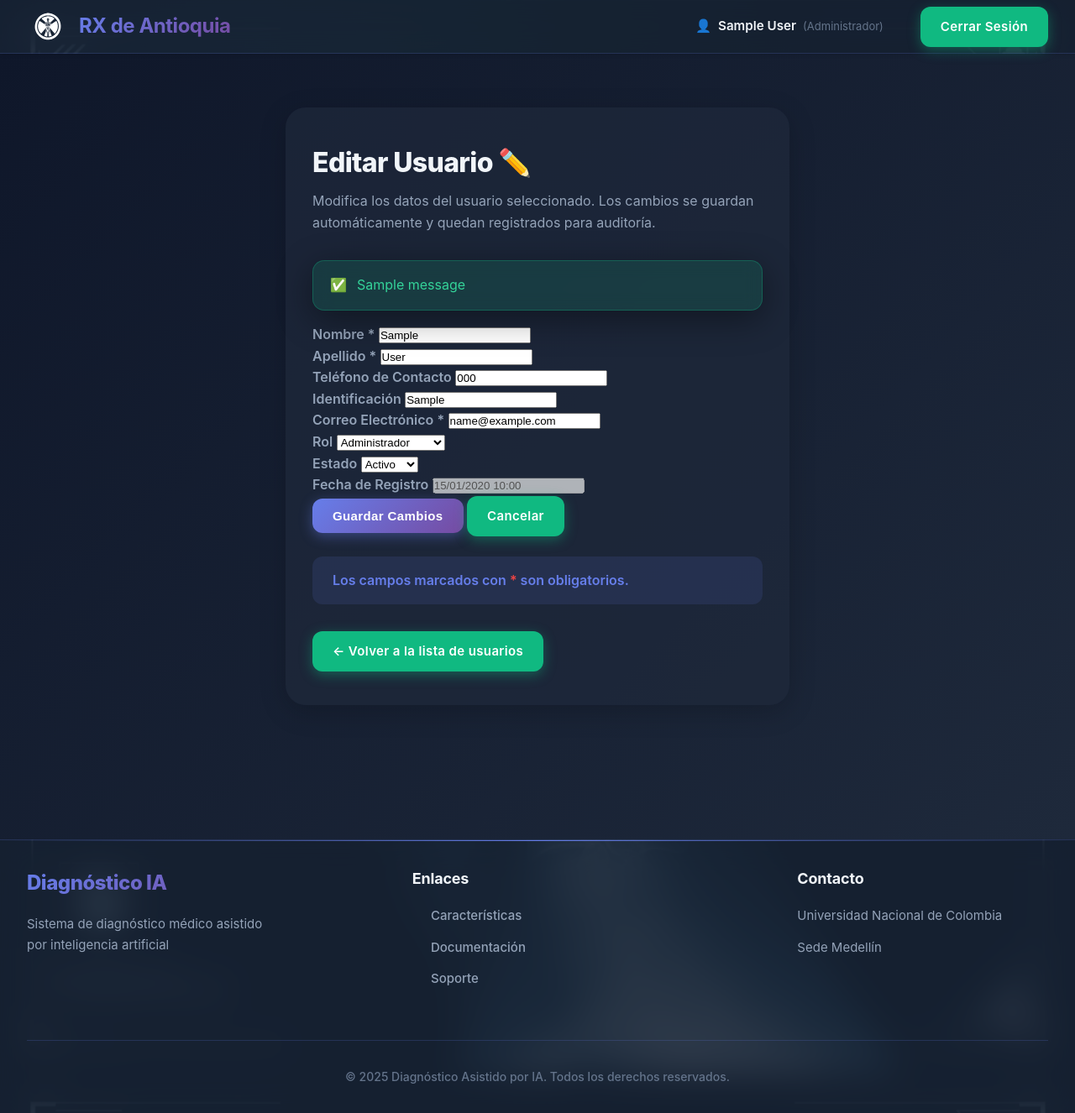
After one commit to Cristian-MarinUn/diagnostico_rx_ia, a Django app: page /users/edit/1/ in a window 1280 px wide. The commit adds this page. Shown: the whole page at 84% size. Run offline with Django 5.2, Linux system fonts and the light colour scheme; a user stored in the database is signed in; tables that the repository leaves empty hold one stand-in row (values such as "Sample post"); one stand-in notice (Sample message) is shown; data that the repository does not hold is empty.

Commit message:
mejorando detalles

```diff
--- /dev/null
+++ b/users/templates/users/admin_user_edit.html
@@ -0,0 +1,133 @@
+{% extends 'core/base.html' %}
+{% load static %}
+
+{% block title %}Editar Usuario - {{ user_obj.get_full_name }}{% endblock %}
+
+{% block extra_css %}
+<link rel="stylesheet" href="{% static 'users/css/dashboard.css' %}">
+<style>
+    .edit-user-card {
+        background: rgba(30, 41, 59, 0.7);
+        border-radius: 1.5rem;
+        padding: 2.5rem 2rem;
+        box-shadow: 0 8px 32px rgba(0,0,0,0.18);
+        max-width: 600px;
+        margin: 0 auto;
+        margin-top: 2rem;
+    }
+    .edit-user-title {
+        font-size: 2rem;
+        font-weight: 800;
+        color: var(--text-primary);
+        margin-bottom: 0.5rem;
+        letter-spacing: -0.02em;
+        display: flex;
+        align-items: center;
+        gap: 0.5rem;
+    }
+    .edit-user-desc {
+        color: var(--text-secondary);
+        margin-bottom: 2rem;
+    }
+    .form-group label {
+        color: var(--text-secondary);
+        font-weight: 600;
+        margin-bottom: 0.5rem;
+    }
+    .form-check {
+        margin-bottom: 0.5rem;
+    }
+    .alert-info {
+        background: rgba(102, 126, 234, 0.12);
+        color: var(--primary-color);
+        border-radius: 0.75rem;
+        padding: 1rem 1.5rem;
+        margin-top: 1.5rem;
+        font-weight: 600;
+    }
+</style>
+{% endblock %}
+
+{% block content %}
+<div class="dashboard-wrapper admin-dashboard">
+    <div class="dashboard-container">
+        <div class="edit-user-card">
+            <div class="edit-user-title">Editar Usuario ✏️</div>
+            <div class="edit-user-desc">Modifica los datos del usuario seleccionado. Los cambios se guardan automáticamente y quedan registrados para auditoría.</div>
+            {% if messages %}
+                {% for message in messages %}
+                    <div class="alert alert-{{ message.tags }}">
+                        <span>{% if message.tags == 'error' %}⚠️{% else %}✅{% endif %}</span>
+                        <span>{{ message }}</span>
+                    </div>
+                {% endfor %}
+            {% endif %}
+            <form method="post" id="editUserForm">
+                {% csrf_token %}
+                <div class="form-group">
+                    <label>Nombre <span class="required">*</span></label>
+                    <input type="text" name="first_name" class="form-control" value="{{ form.first_name.value|default:user_obj.first_name }}" placeholder="Nombre" required>
+                </div>
+                <div class="form-group">
+                    <label>Apellido <span class="required">*</span></label>
+                    <input type="text" name="last_name" class="form-control" value="{{ form.last_name.value|default:user_obj.last_name }}" placeholder="Apellido" required>
+                </div>
+                <div class="form-group">
+                    <label>Teléfono de Contacto</label>
+                    <input type="tel" name="telefono" class="form-control" value="{{ form.telefono.value|default:user_obj.telefono }}" placeholder="+57300123456">
+                </div>
+                <div class="form-group">
+                    <label>Identificación</label>
+                    <input type="text" name="identificacion" class="form-control" value="{{ form.identificacion.value|default:user_obj.identificacion }}">
+                </div>
+                <div class="form-group">
+                    <label>Correo Electrónico <span class="required">*</span></label>
+                    <input type="email" name="email" class="form-control" value="{{ form.email.value|default:user_obj.email }}" required>
+                </div>
+                <div class="form-group">
+                    <label>Rol</label>
+                    <select name="rol" class="form-control">
+                        {% for value, label in form.fields.rol.choices %}
+                            <option value="{{ value }}" {% if form.rol.value == value or user_obj.rol == value %}selected{% endif %}>{{ label }}</option>
+                        {% endfor %}
+                    </select>
+                </div>
+                <div class="form-group">
+                    <label>Estado</label>
+                    <select name="estado" class="form-control">
+                        <option value="True" {% if form.estado.value == 'True' or user_obj.estado %}selected{% endif %}>Activo</option>
+                        <option value="False" {% if form.estado.value == 'False' or not user_obj.estado %}selected{% endif %}>Inactivo</option>
+                    </select>
+                </div>
+                <div class="form-group">
+                    <label>Fecha de Registro</label>
+                    <input type="text" class="form-control" value="{{ user_obj.fecha_registro|date:'d/m/Y H:i' }}" disabled>
+                </div>
+                <div class="form-actions">
+                    <button type="submit" class="btn btn-primary">Guardar Cambios</button>
+                    <a href="{% url 'users:user_profile' user_obj.id %}" class="btn btn-secondary">Cancelar</a>
+                </div>
+            </form>
+            <div class="alert-info">Los campos marcados con <span style="color: #ef4444;">*</span> son obligatorios.</div>
+            <a href="{% url 'users:user_list' %}" class="btn btn-secondary" style="margin-top: 2rem;">← Volver a la lista de usuarios</a>
+        </div>
+    </div>
+</div>
+{% endblock %}
+
+{% block extra_js %}
+<script>
+    document.addEventListener('DOMContentLoaded', function() {
+        const form = document.getElementById('editUserForm');
+        form.addEventListener('submit', function(e) {
+            const firstName = document.querySelector('input[name="first_name"]').value.trim();
+            const lastName = document.querySelector('input[name="last_name"]').value.trim();
+            if (!firstName || !lastName) {
+                e.preventDefault();
+                alert('El nombre y apellido son requeridos');
+                return false;
+            }
+        });
+    });
+</script>
+{% endblock %}
--- a/users/urls.py
+++ b/users/urls.py
@@ -1,5 +1,8 @@
 from django.urls import path
 from . import views
+from . import views_user_profile
+from . import views_admin_user_edit
+from . import views_deactivate_user
 from .views import Verify2FAView
 
 app_name = 'users'
@@ -18,6 +21,12 @@ urlpatterns = [
     path('profile/', views.profile_view, name='profile'),
     path('profile/edit/', views.profile_edit_view, name='profile_edit'),
     path('profile/change-password/', views.change_password_view, name='change_password'),
+    # Perfil de usuario específico (solo admin)
+    path('profile/<int:user_id>/', views_user_profile.user_profile_view, name='user_profile'),
+    # Edición de usuario específico (solo admin)
+    path('edit/<int:user_id>/', views_admin_user_edit.admin_user_edit_view, name='admin_user_edit'),
+    # Desactivar usuario (AJAX)
+    path('deactivate_user/', views_deactivate_user.deactivate_user, name='deactivate_user'),
     path('dashboard/', views.dashboard_view, name='dashboard'),
     path('dashboard/user/', views.user_dashboard_view, name='user_dashboard'),
     path('dashboard/admin/', views.admin_dashboard_view, name='admin_dashboard'),
--- /dev/null
+++ b/users/views_admin_user_edit.py
@@ -0,0 +1,38 @@
+from django.shortcuts import render, get_object_or_404, redirect
+from authentication.models import User
+from django.contrib import messages
+from django import forms
+
+
+class AdminUserEditForm(forms.ModelForm):
+    class Meta:
+        model = User
+        fields = ['first_name', 'last_name', 'email', 'rol', 'identificacion', 'telefono', 'estado']
+        labels = {
+            'estado': 'Estado',
+        }
+        widgets = {
+            'estado': forms.Select(choices=[(True, 'Activo'), (False, 'Inactivo')]),
+        }
+
+
+def admin_user_edit_view(request, user_id):
+    if not request.user.is_authenticated or request.user.rol != 'ADMINISTRADOR':
+        return render(request, '403.html', status=403)
+
+    user = get_object_or_404(User, id=user_id)
+
+    if request.method == 'POST':
+        form = AdminUserEditForm(request.POST, instance=user)
+        if form.is_valid():
+            form.save()
+            messages.success(request, 'Usuario actualizado correctamente.')
+            return redirect('users:user_profile', user_id=user.id)
+    else:
+        form = AdminUserEditForm(instance=user)
+
+    context = {
+        'form': form,
+        'user_obj': user,
+    }
+    return render(request, 'users/admin_user_edit.html', context)
```
Also changed, not shown: users/templates/users/user_list.html (+51 -3 lines), users/views_deactivate_user.py (added, +19 -0 lines), users/views_user_profile.py (added, +25 -0 lines).
